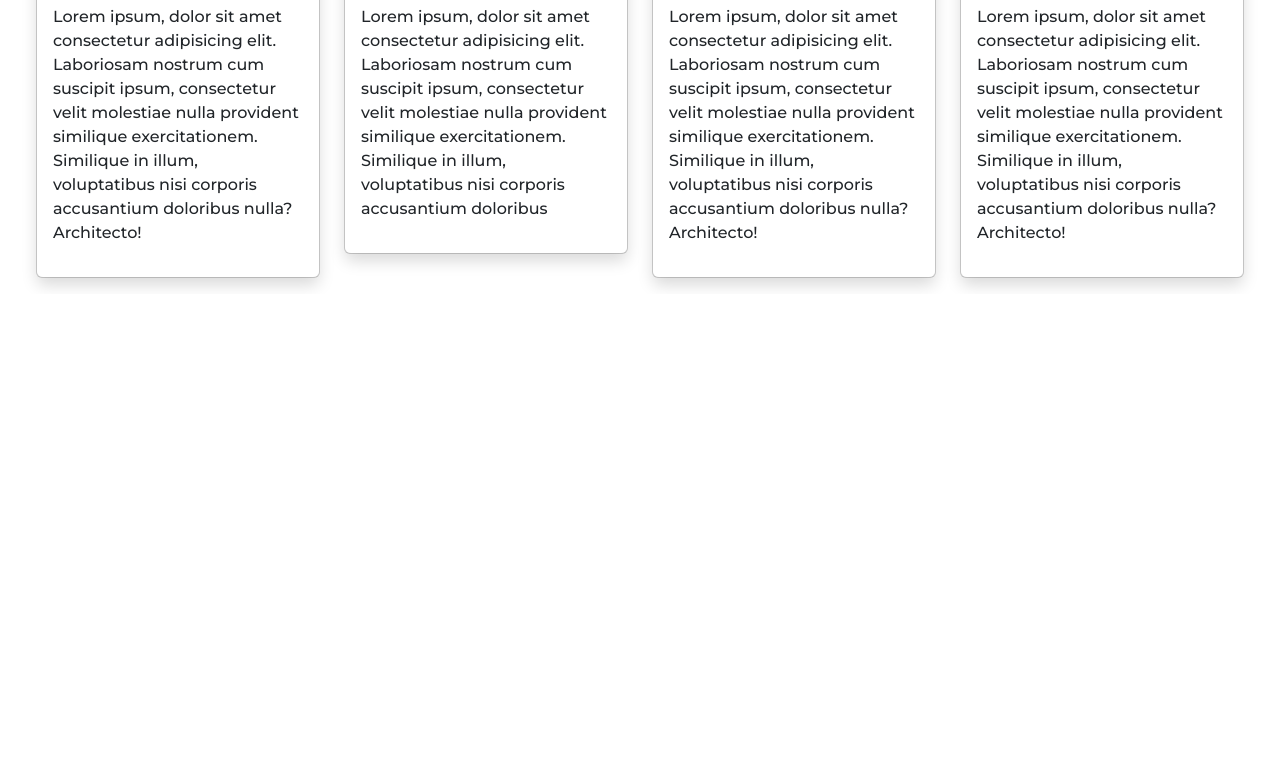
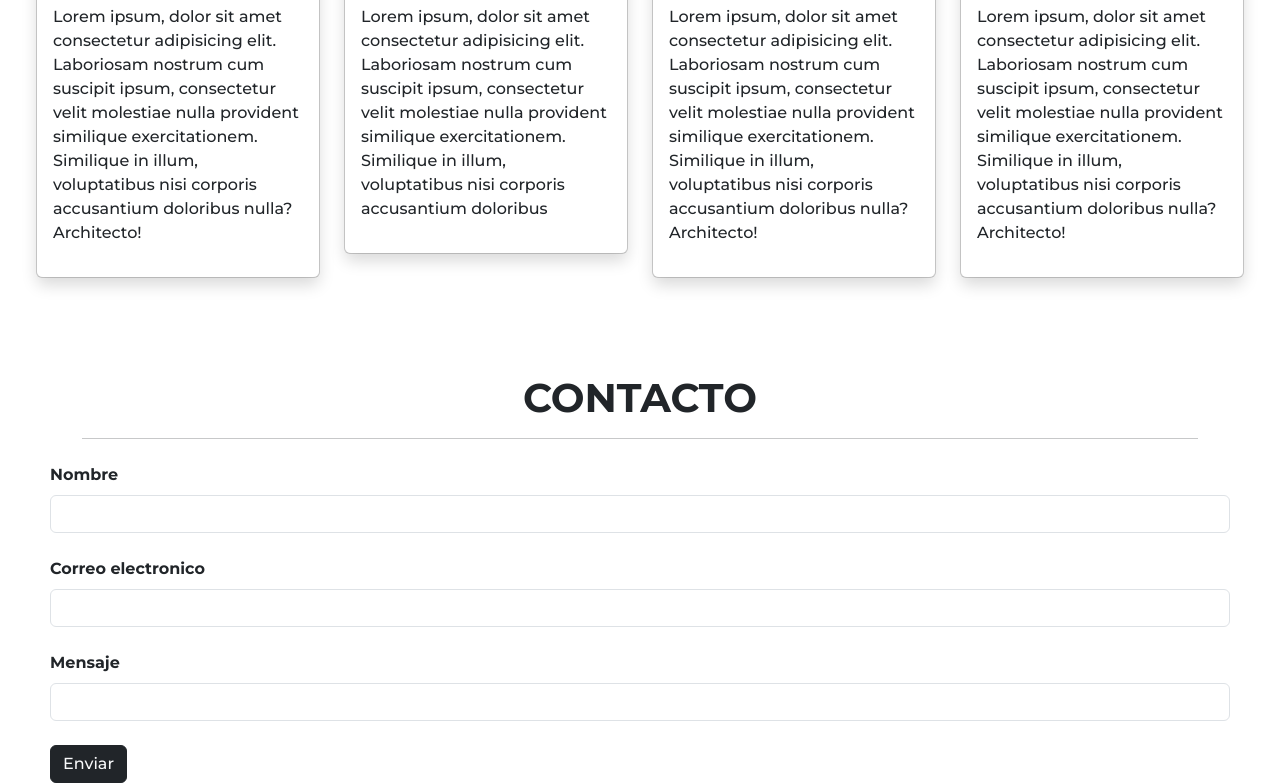
Before and after one commit to reprissse/M2_Viajes-Chile, a plain HTML site: page assets/index.html in a window 1280 px wide. Shown: the part 1894-2677 px from the top of the page. Before the commit the page ends 2188 px from the top, so only its background shows below. Drawn offline with nearby package versions, Linux system fonts and the light colour scheme.

Commit message:
:sparkles: se crea formulario

```diff
--- a/assets/css/stye.css
+++ b/assets/css/stye.css
@@ -31,3 +31,13 @@ body{
 #viajes .card-titulo .card-texto {
     font-size: 12px;
 }
+
+/* formulario contacto*/
+#contacto{
+    padding-top: 80px;
+}
+
+form {
+    padding-left: 50px;
+    padding-right: 50px;
+}
--- a/assets/index.html
+++ b/assets/index.html
@@ -213,6 +213,41 @@
     </div>
     </section>
 
+    <!--formulario-->
+    <section id="contacto" class="container text-center">
+        <h2 class="fs-1 fw-bold">CONTACTO</h2>
+        <hr>
+    </section>
+
+        <div class="">
+        <!--formulario-->
+        <form class="fw-bold">
+            <div class="form-group mb-4 text-start">
+            </div>
+
+            <!-- label nombre -->
+            <label class="mb-2">Nombre</label>
+                <input class="form-control">
+            <div class="form-group mb-4">
+            </div>
+
+            <!-- label correo electronico -->
+            <label class="mb-2">Correo electronico</label>
+                <input class="form-control">
+            <div class="form-group mb-4">
+            </div>
+
+            <!-- label mensaje -->
+            <label class="mb-2">Mensaje</label>
+                <input class="form-control">
+            <div class="my-4 text-start">
+            </div>
+
+            <!-- boton enviar -->
+            <button id="enviar" class="btn btn-dark text-light"data-bs-toggle="tooltip" data-bs-placement="bottom" data-bs-title="Presiona para enviar a tu mensaje">Enviar
+            </button>
+        </div>
+        </form>
 
 
     <!-- script bootstrap -->
```
